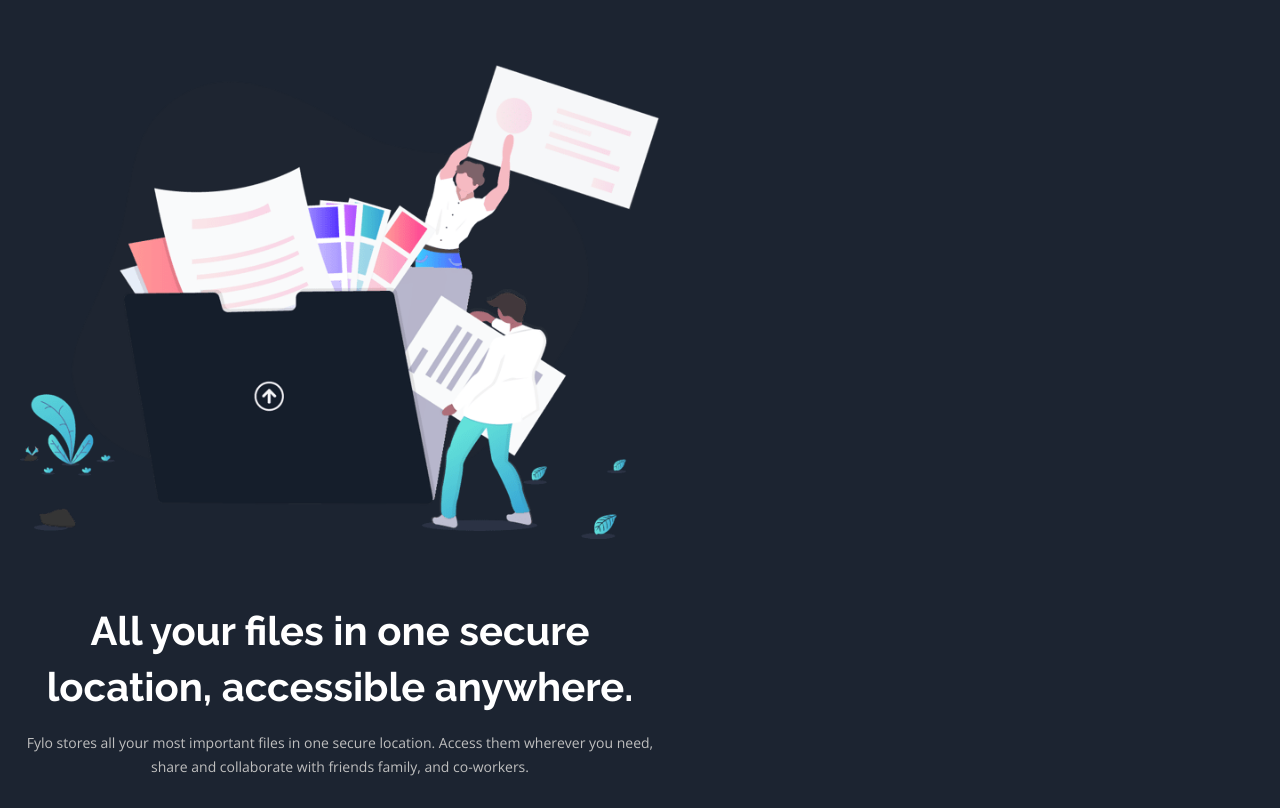
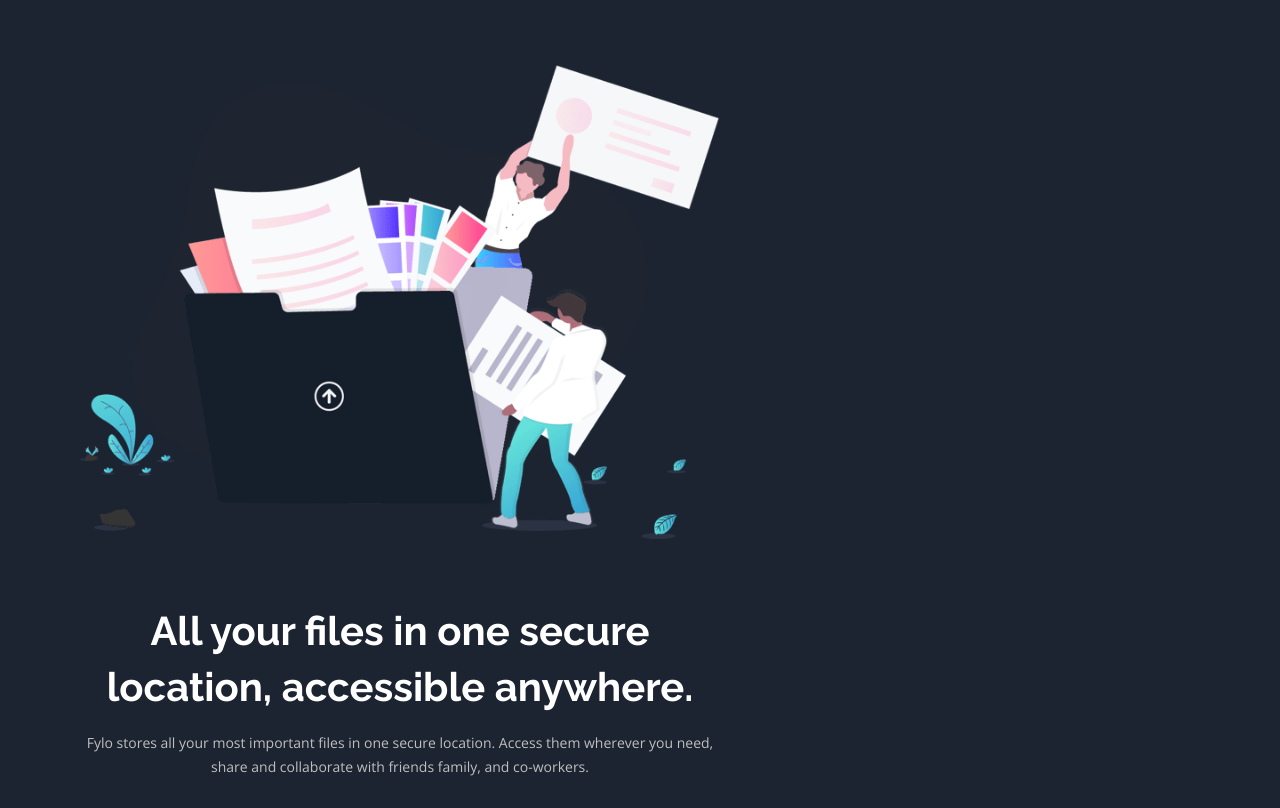
Before and after one commit to haquanq-frontendmentor/fylo-dark-theme-landing-page, a website built with Vite: page src/index.html in a window 1280 px wide. Shown: the part 108-916 px from the top of the page. Built offline with nearby package versions, Linux system fonts and the light colour scheme.

Commit message:
Reduce container max with

```diff
--- a/src/css/utils/container.css
+++ b/src/css/utils/container.css
@@ -1,4 +1,4 @@
 .container {
     margin: 0 auto;
-    width: min(100% - var(--space-10), 80rem);
+    width: min(100% - var(--space-10), 70rem);
 }
```
